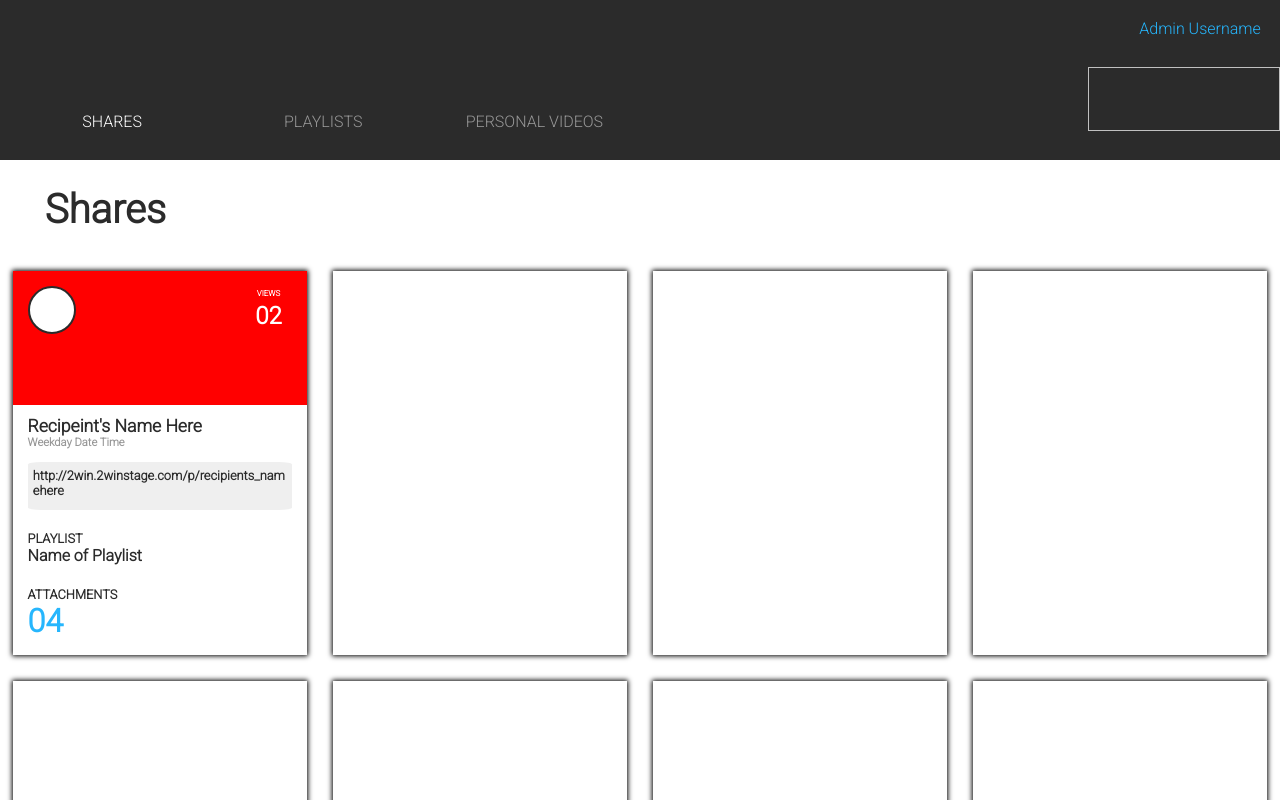
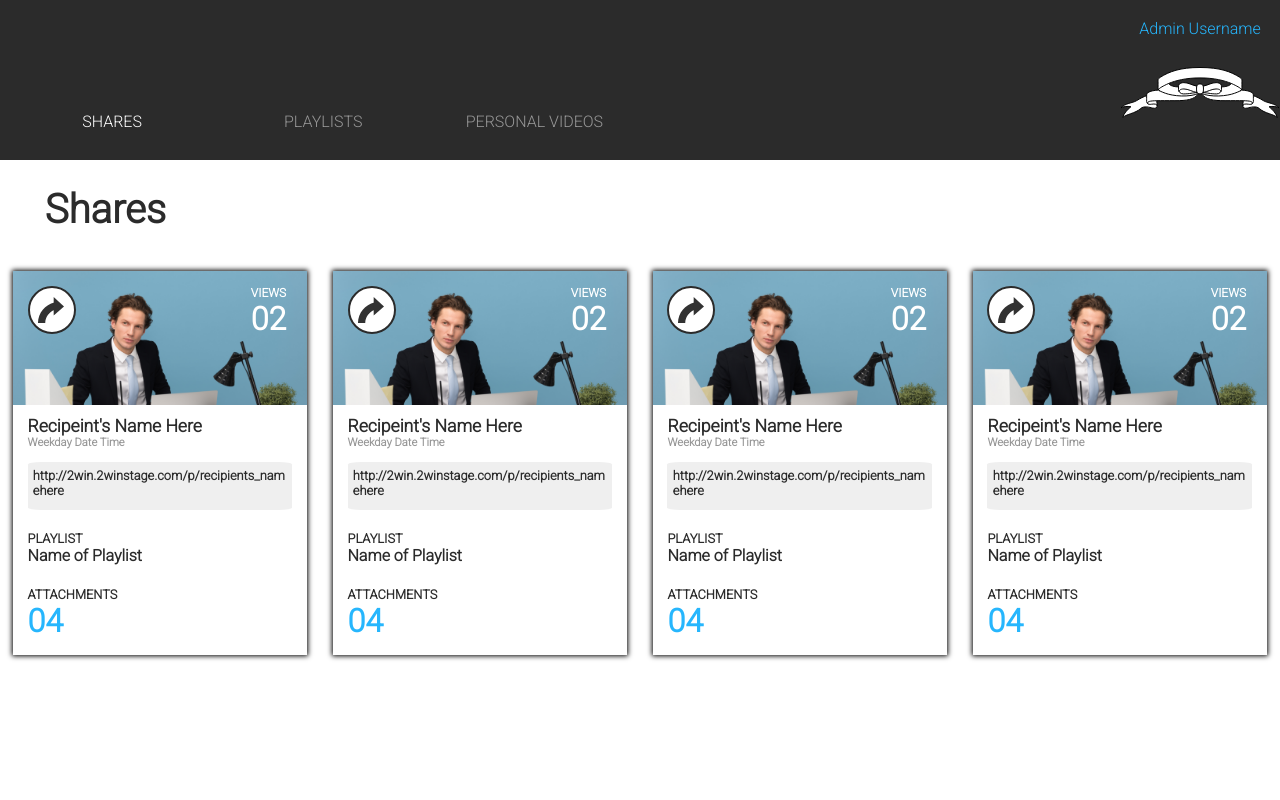
Before and after one commit to zacwalters4/static-comp, a plain HTML site: page index.html in a window 1280 px wide. Drawn offline with Linux system fonts and the light colour scheme.

Commit message:
Add images to flesh out outline

```diff
--- a/index.html
+++ b/index.html
@@ -16,7 +16,7 @@
                 </div>
                 <div class="align-right">
                     <div class="user-container">Admin Username</div>
-                    <img class="logo-image">
+                    <div class="logo-image">
                 </div>
             </nav>
         </header>
@@ -24,7 +24,7 @@
             <h1 class="tile-title">Shares</h1>
             <div class="tile-container">
                 <div class="tile">
-                    <div class="tile-image">
+                    <div class="tile-image" style="background-image: url(./assets/guy.jpg)">
                         <button class="arrow-button"></button>
                         <div class="image-text">
                             <h1>VIEWS</h1>
@@ -41,13 +41,60 @@
                         <h6>04</h6>
                     </div>
                 </div>
-                <div class="tile"></div>
-                <div class="tile"></div>
-                <div class="tile"></div>
-                <div class="tile"></div>
-                <div class="tile"></div>
-                <div class="tile"></div>
-                <div class="tile"></div>
+                <div class="tile">
+                    <div class="tile-image" style="background-image: url(./assets/guy.jpg)">
+                        <button class="arrow-button"></button>
+                        <div class="image-text">
+                            <h1>VIEWS</h1>
+                            <h2>02</h2>
+                        </div>
+                    </div>
+                    <div class="tile-text">
+                        <h1>Recipeint's Name Here</h1>
+                        <h2>Weekday Date Time</h2>
+                        <h3>http://2win.2winstage.com/p/recipients_namehere</h3>
+                        <h4>PLAYLIST</h4>
+                        <h5>Name of Playlist</h5>
+                        <h4>ATTACHMENTS</h4>
+                        <h6>04</h6>
+                    </div>
+                </div>
+                <div class="tile">
+                    <div class="tile-image" style="background-image: url(./assets/guy.jpg)">
+                        <button class="arrow-button"></button>
+                        <div class="image-text">
+                            <h1>VIEWS</h1>
+                            <h2>02</h2>
+                        </div>
+                    </div>
+                    <div class="tile-text">
+                        <h1>Recipeint's Name Here</h1>
+                        <h2>Weekday Date Time</h2>
+                        <h3>http://2win.2winstage.com/p/recipients_namehere</h3>
+                        <h4>PLAYLIST</h4>
+                        <h5>Name of Playlist</h5>
+                        <h4>ATTACHMENTS</h4>
+                        <h6>04</h6>
+                    </div>
+                </div>
+                <div class="tile">
+                    <div class="tile-image" style="background-image: url(./assets/guy.jpg)">
+                        <button class="arrow-button"></button>
+                        <div class="image-text">
+                            <h1>VIEWS</h1>
+                            <h2>02</h2>
+                        </div>
+                    </div>
+                    <div class="tile-text">
+                        <h1>Recipeint's Name Here</h1>
+                        <h2>Weekday Date Time</h2>
+                        <h3>http://2win.2winstage.com/p/recipients_namehere</h3>
+                        <h4>PLAYLIST</h4>
+                        <h5>Name of Playlist</h5>
+                        <h4>ATTACHMENTS</h4>
+                        <h6>04</h6>
+                    </div>
+                </div>
             </div>
         </section>
     </body>
--- a/styles.css
+++ b/styles.css
@@ -8,8 +8,6 @@
 body {
     display: flex;
     flex-direction: column;
-    height: 100vh;
-
 }
 
 header {
@@ -36,7 +34,6 @@ header {
 }
 
 .nav-buttons {
-    /* background-color: #2B2B2B; */
     width: 33%;
     height: 30%;
     text-align: center;
@@ -66,9 +63,15 @@ header {
 }
 
 .logo-image {
-    width: 30%;
+    width: 25%;
     height: 40%;
+    background-image: url(./assets/Ribbon.svg);
+    background-size: contain;
+    background-repeat: no-repeat;
+    border-style: none;
+
 }
+
 
 .body-container {
     display: flex;
@@ -77,7 +80,6 @@ header {
     align-items: center;
     top: 20vh;
     width: 100vw;
-    height: 80vh;
 }
 
 .tile-title {
@@ -92,7 +94,6 @@ header {
     flex-wrap: wrap;
     justify-content: space-evenly;
     width: 100%;
-    height: 100%;
 }
 
 .tile {
@@ -110,7 +111,8 @@ header {
     justify-content: space-between;
     width: 100%;
     height: 35%;
-    background-color: red;
+    background-size: cover;
+    background-repeat: no-repeat;
 }
 
 .arrow-button {
@@ -122,7 +124,10 @@ header {
     border-style: solid;
     border-width: 1%;
     border-color: #2B2B2B;
-    background-image:
+    background-image: url(./assets/Arrow.svg);
+    background-size: 60%;
+    background-repeat: no-repeat;
+    background-position: center;
 }
 
 .image-text {
@@ -137,12 +142,12 @@ header {
 }
 
 .image-text > h1 {
-    font-size: 1vh;
+    font-size: 1.5vh;
     color: white;
 }
 
 .image-text > h2 {
-    font-size: 3vh;
+    font-size: 4vh;
     color: white;
 }
 
```
Also changed, not shown: assets/Arrow.svg (added), assets/Ribbon.svg (added), assets/Share.svg (added), assets/guy.jpg (added), 2 other files.
